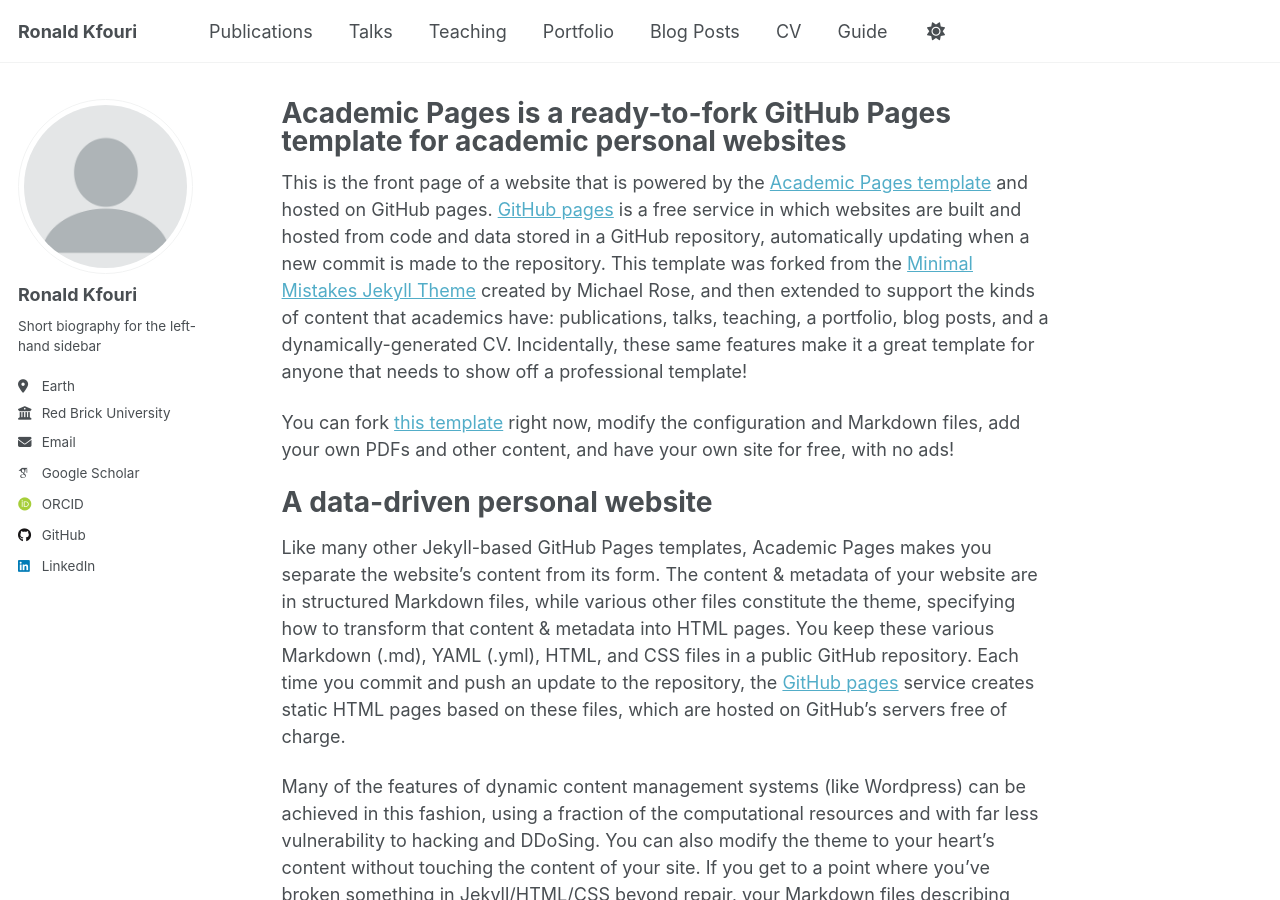
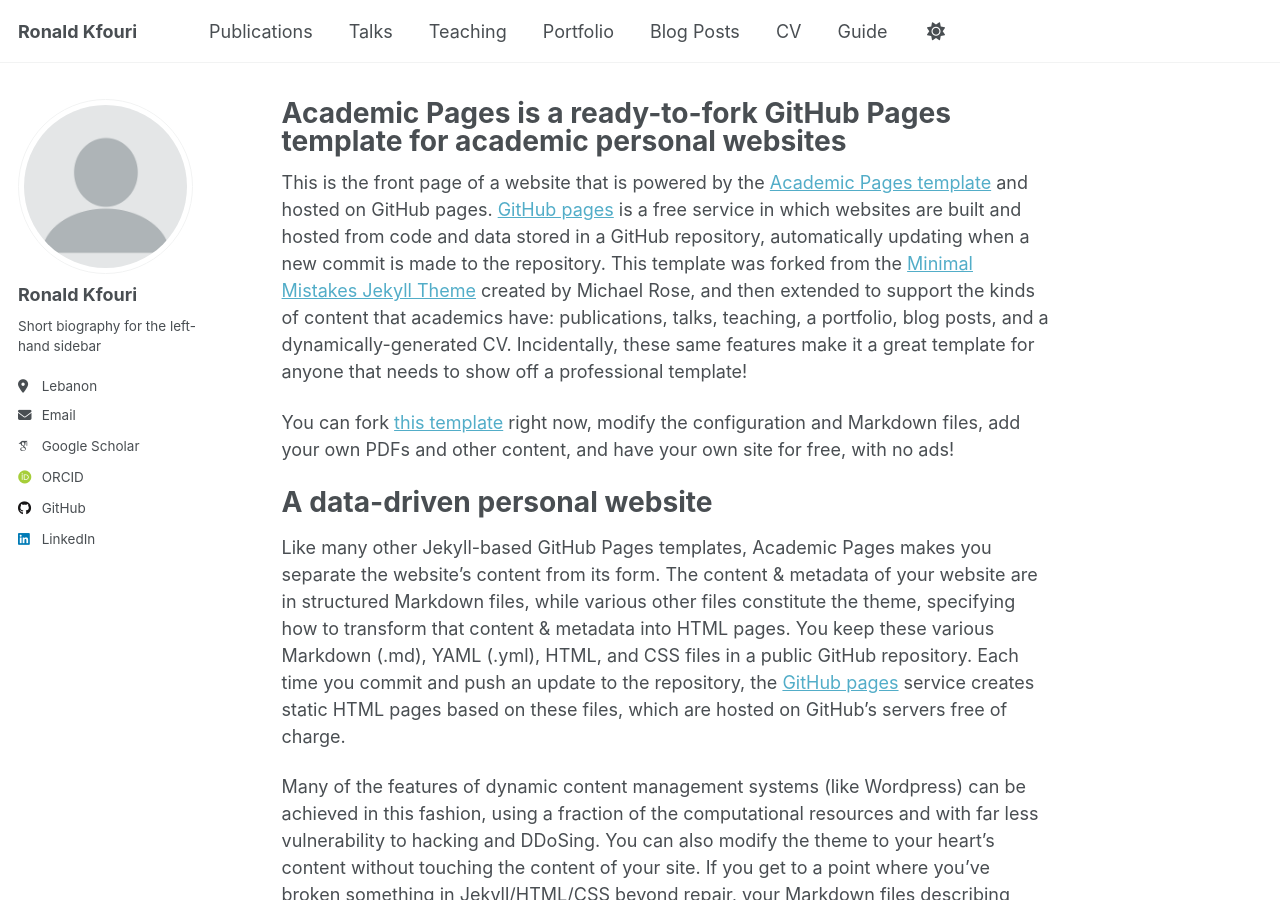
Before and after one commit to RonaldKfouri/RonaldKfouri.github.io, a Jekyll site: the page built from _pages/about.md, in a window 1280 px wide and 900 px high. Built offline with Jekyll 4.4.1, drawn with Linux system fonts in a browser that asks for light colours; some web fonts are replaced; a script that is not in the unit is left out.

Commit message:
Update _config.yml

```diff
--- a/_config.yml
+++ b/_config.yml
@@ -27,8 +27,8 @@ author:
   name             : "Ronald Kfouri"
   pronouns         : # example: "she/her"
   bio              : "Short biography for the left-hand sidebar"
-  location         : "Earth"
-  employer         : "Red Brick University"
+  location         : "Lebanon"
+  employer         : #"Red Brick University"
   uri              : # URL
   email            : "ronald.kfouri@gmail.com"
 
```
